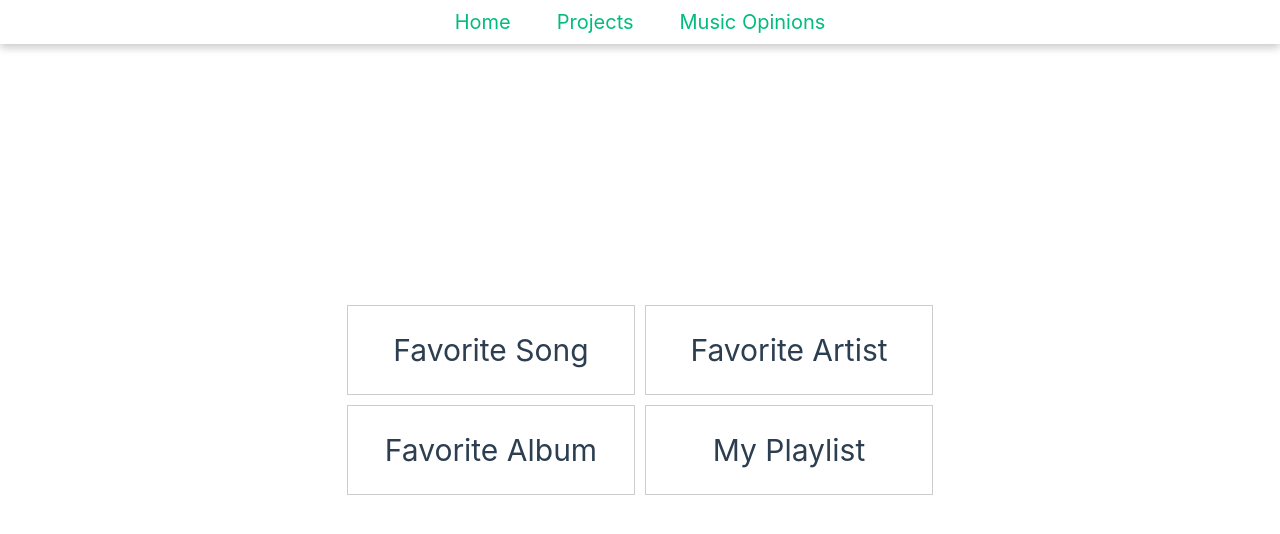
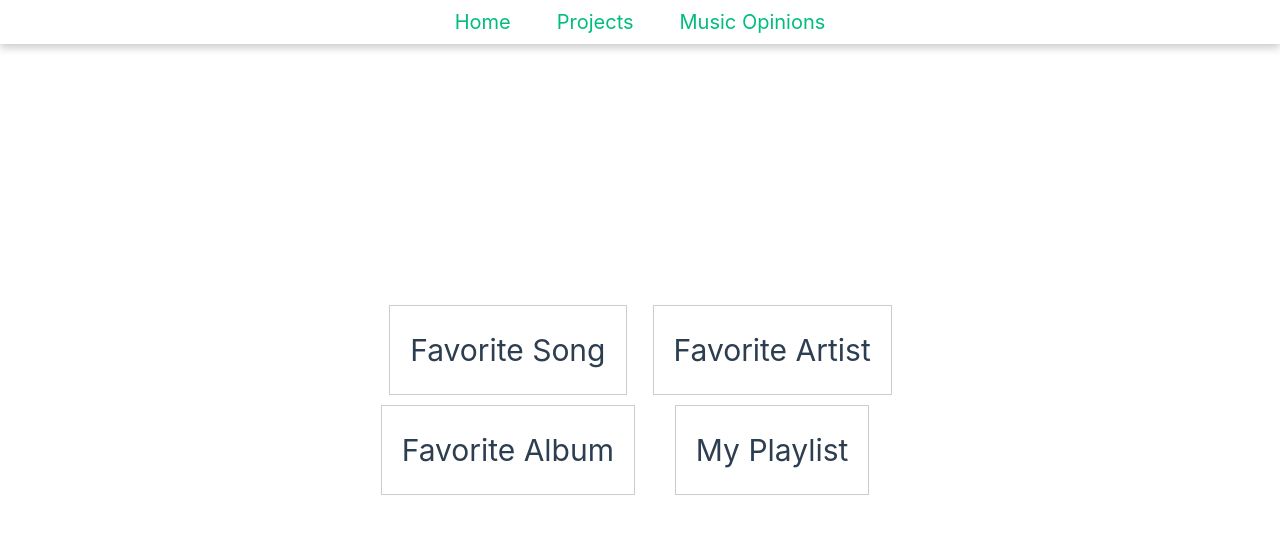
Before and after one commit to sphericle/sphericle, a Vue app: page /music in a window 1280 px wide. Shown: the top 534 px of the page. Built offline with nearby package versions, Linux system fonts and the light colour scheme.

Commit message:
Update MusicOpinions.vue

```diff
--- a/src/views/MusicOpinions.vue
+++ b/src/views/MusicOpinions.vue
@@ -33,7 +33,7 @@
   }
   .grid-item {
     padding: 20px;
-    width: 3in;
+    width: 0.5fr;
     border: 1px solid #ccc;
   }
 </style>
```
